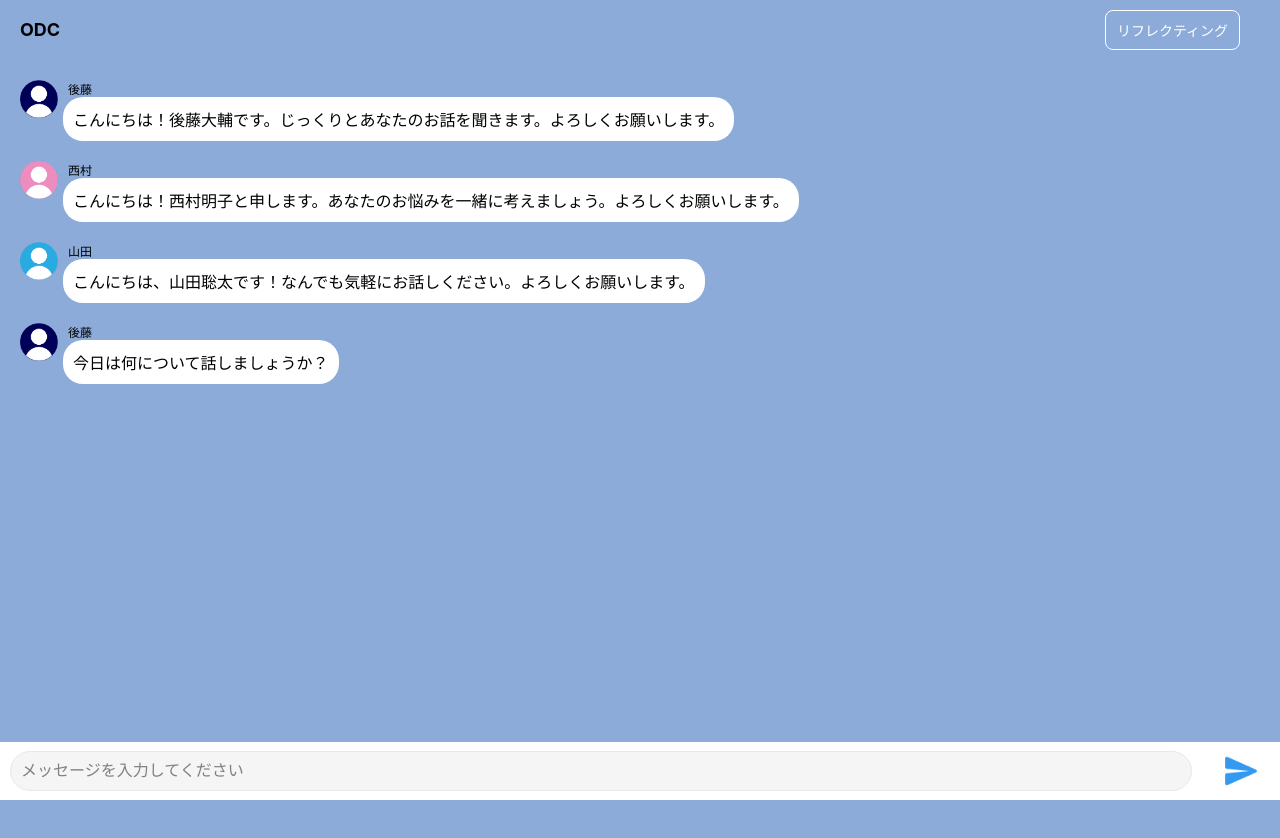
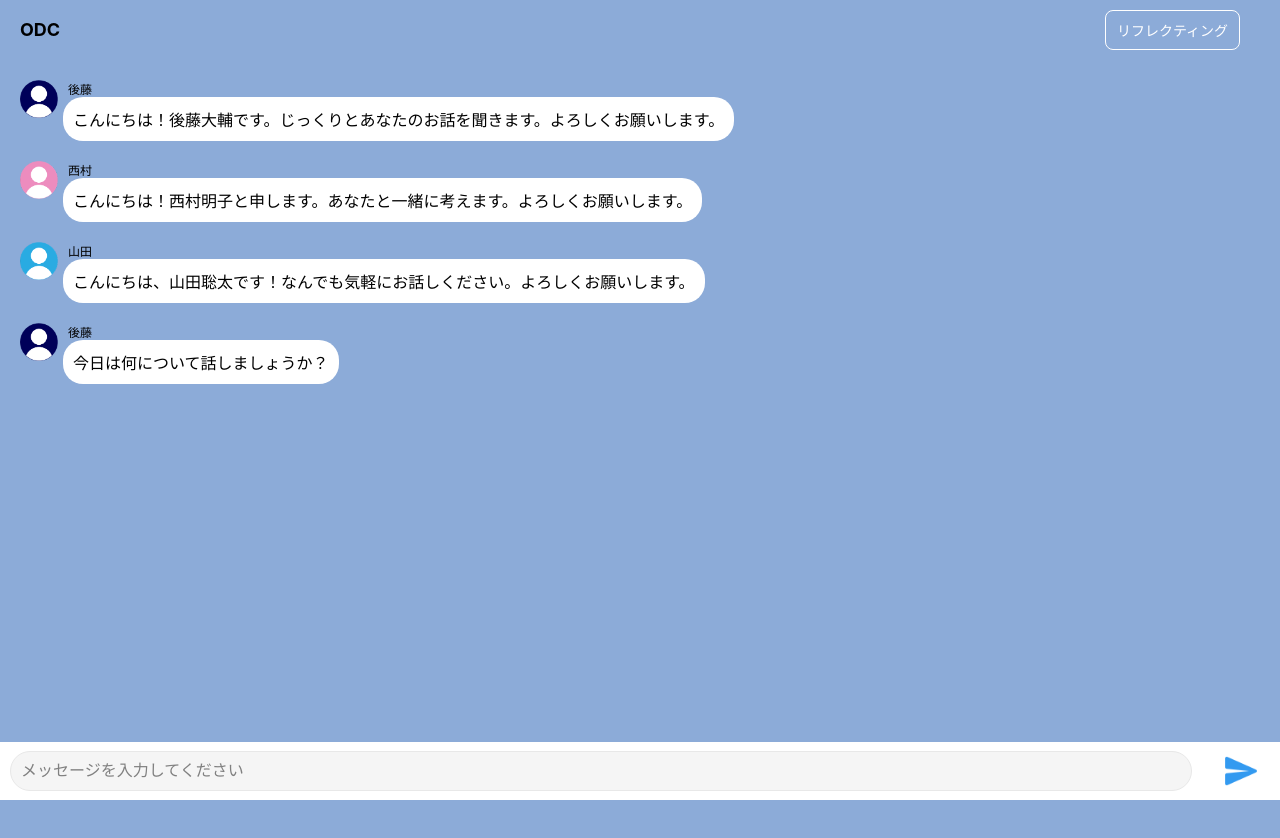
Before and after one commit to Maito-Funakoshi/reactailwind, a React (Vite) app: page / in a window 1280 px wide. Shown: the top 838 px of the page. Built offline with nearby package versions, Linux system fonts and the light colour scheme; no server answers; the HTML template or start-up script is replaced by a standard one.

Commit message:
西村さんの挨拶文変更

```diff
--- a/src/App.jsx
+++ b/src/App.jsx
@@ -109,7 +109,7 @@ function App() {
   //最初のメッセージ
   const greetingAssistantMessages = [
     "こんにちは！後藤大輔です。じっくりとあなたのお話を聞きます。よろしくお願いします。",
-    "こんにちは！西村明子と申します。あなたのお悩みを一緒に考えましょう。よろしくお願いします。",
+    "こんにちは！西村明子と申します。あなたと一緒に考えます。よろしくお願いします。",
     "こんにちは、山田聡太です！なんでも気軽にお話しください。よろしくお願いします。"
   ]
   const greetingSystemMessage = ["今日は何について話しましょうか？"]
```
